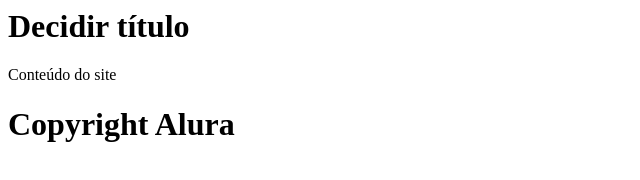
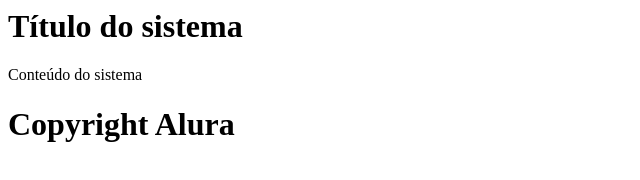
Before and after one commit to flbjuniorx/curso-git, a plain HTML site: page proposta_1.html in a window 1280 px wide. Shown: the whole page, without its empty margins (0-640 px from the left). Drawn offline with Linux system fonts and the light colour scheme.

Commit message:
site -> sistema

```diff
--- a/proposta_1.html
+++ b/proposta_1.html
@@ -4,10 +4,10 @@
   </head>
   <body>
     <h1>
-      Decidir título
+      Título do sistema
     </h1>
     <div>
-      Conteúdo do site
+      Conteúdo do sistema
     </div>
     <h1>
       Copyright Alura
```
